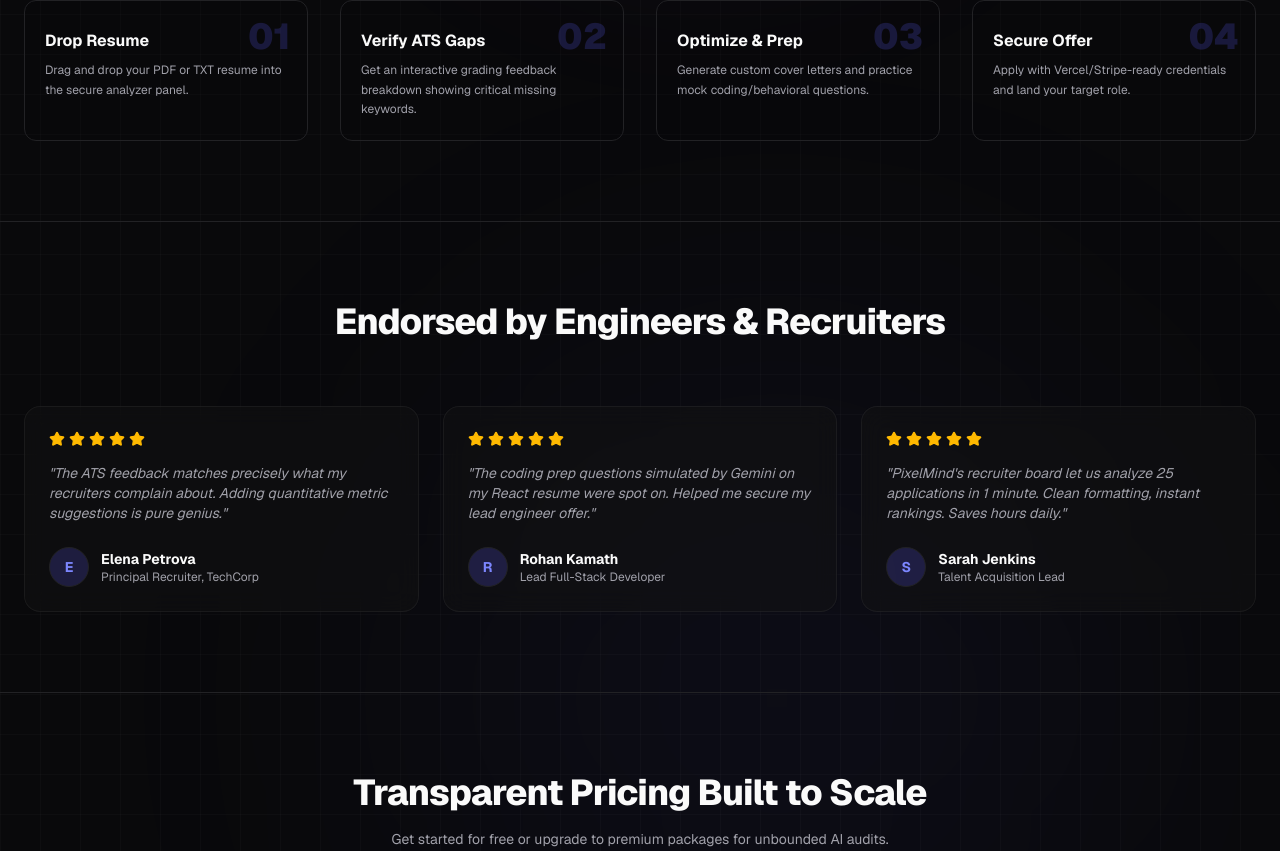
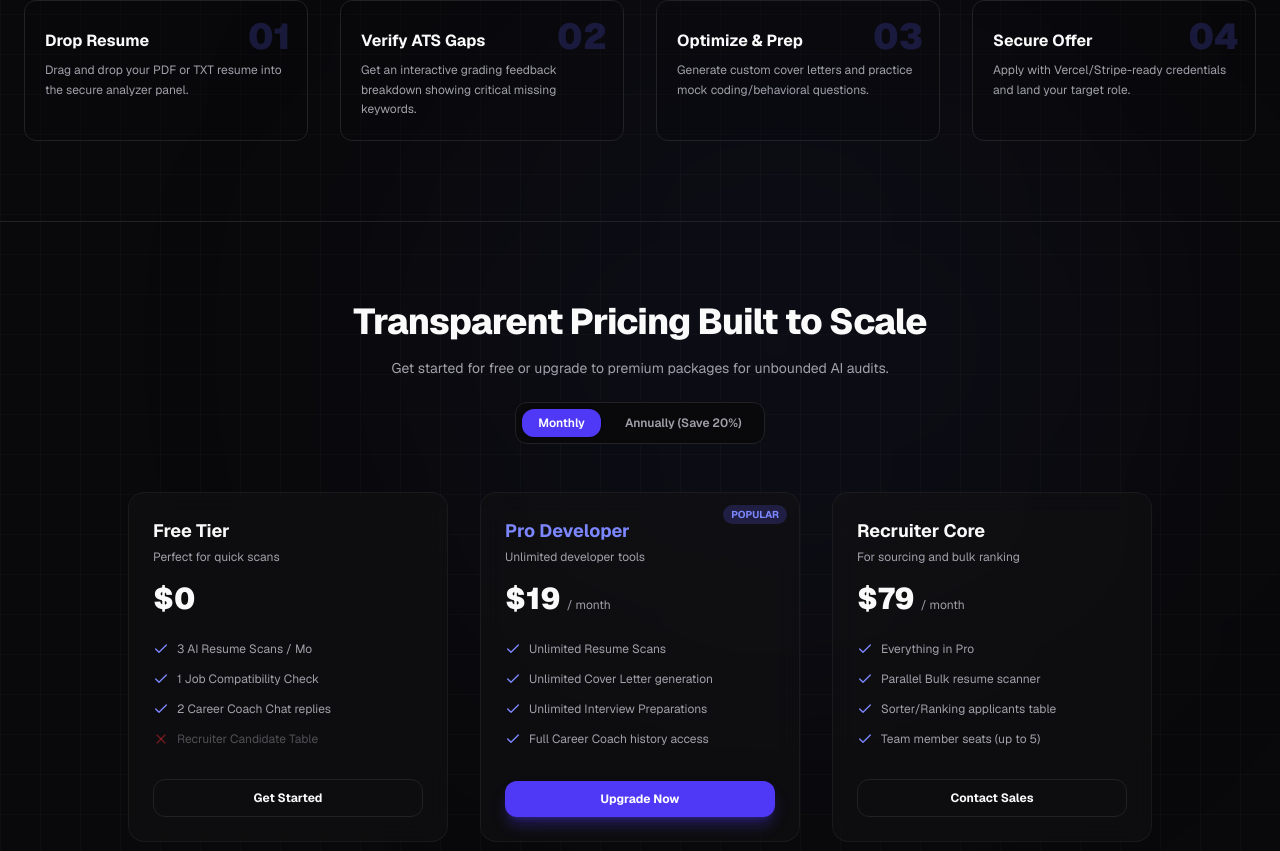
Before and after one commit to thejus07/Assessment-Pixelmind_recruiter_AI, a Next.js app: page / in a window 1280 px wide. Shown: the part 1946-2797 px from the top of the page. Built offline with nearby package versions, Linux system fonts and the light colour scheme; no server answers.

Commit message:
chore: remove mock testimonials section from landing page for authenticity

```diff
--- a/app/page.tsx
+++ b/app/page.tsx
@@ -334,55 +334,7 @@ export default function LandingPage() {
         </div>
       </section>
 
-      {/* Testimonials */}
-      <section className="max-w-7xl mx-auto px-6 py-20 relative z-10 border-t border-border/50">
-        <div className="text-center max-w-2xl mx-auto mb-16">
-          <h2 className="text-3xl md:text-4xl font-extrabold tracking-tight mb-4">
-            Endorsed by Engineers & Recruiters
-          </h2>
-        </div>
 
-        <div className="grid grid-cols-1 md:grid-cols-3 gap-6">
-          {[
-            {
-              quote: "The ATS feedback matches precisely what my recruiters complain about. Adding quantitative metric suggestions is pure genius.",
-              author: "Elena Petrova",
-              role: "Principal Recruiter, TechCorp",
-              rating: 5
-            },
-            {
-              quote: "The coding prep questions simulated by Gemini on my React resume were spot on. Helped me secure my lead engineer offer.",
-              author: "Rohan Kamath",
-              role: "Lead Full-Stack Developer",
-              rating: 5
-            },
-            {
-              quote: "PixelMind's recruiter board let us analyze 25 applications in 1 minute. Clean formatting, instant rankings. Saves hours daily.",
-              author: "Sarah Jenkins",
-              role: "Talent Acquisition Lead",
-              rating: 5
-            }
-          ].map((item, idx) => (
-            <div key={idx} className="p-6 rounded-2xl glass-panel bg-card/45 border border-border/50">
-              <div className="flex gap-1 mb-4 text-amber-400">
-                {Array.from({ length: item.rating }).map((_, i) => (
-                  <Star key={i} className="h-4 w-4 fill-current" />
-                ))}
-              </div>
-              <p className="text-sm text-muted-foreground italic mb-6">"{item.quote}"</p>
-              <div className="flex items-center gap-3">
-                <div className="h-10 w-10 rounded-full bg-indigo-500/20 flex items-center justify-center font-bold text-sm text-indigo-400 border border-indigo-500/20">
-                  {item.author[0]}
-                </div>
-                <div>
-                  <h4 className="font-bold text-sm">{item.author}</h4>
-                  <p className="text-xs text-muted-foreground">{item.role}</p>
-                </div>
-              </div>
-            </div>
-          ))}
-        </div>
-      </section>
 
       {/* Pricing Section */}
       <section id="pricing" className="max-w-7xl mx-auto px-6 py-20 relative z-10 border-t border-border/50 scroll-mt-24">
```
